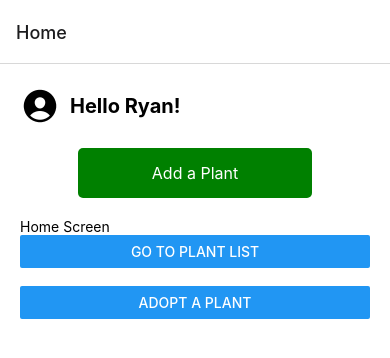
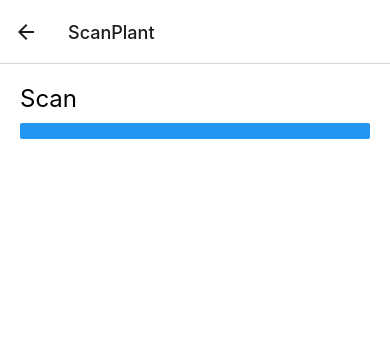
Before and after one commit to sebastian-axell/argyle-garden, a React Native app: screen /ScanPlant in a window 390 px wide. Shown: the top 358 px of the page. Built offline with nearby package versions, Linux system fonts and the light colour scheme.

Commit message:
Changed homepage layout and added scan a plant page

```diff
--- a/app/App.js
+++ b/app/App.js
@@ -6,6 +6,7 @@ import { createStackNavigator } from '@react-navigation/stack';
 import HomeScreen from './HomeScreen';
 import PlantList from './PlantList';
 import AdoptPlant from './AdoptPlant';
+import ScanPlant from './ScanPlant';
 
 const Stack = createStackNavigator();
 
@@ -16,7 +17,7 @@ export default function App() {
         <Stack.Screen name="Home" component={HomeScreen} />
         <Stack.Screen name="PlantList" component={PlantList} />
         <Stack.Screen name="AdoptPlant" component={AdoptPlant} />
-        {/* <Stack.Screen name="ScanPlant" component={ScanPlant} /> */}
+        <Stack.Screen name="ScanPlant" component={ScanPlant} />
 
 
       </Stack.Navigator>
--- a/app/HomeScreen.js
+++ b/app/HomeScreen.js
@@ -14,18 +14,15 @@ const HomeScreen = ({ navigation }) => {
       <TouchableOpacity style={styles.addButton} onPress={() => navigation.navigate('PlantList')}>
         <Text style={styles.addButtonText}>Add a Plant</Text>
       </TouchableOpacity>
-      <Text style={styles.text}>Home Screen</Text>
-      <Button
-        title="Go to Plant List"
-        onPress={() => navigation.navigate('PlantList')}
-      />
-    &nbsp;
-      <Button
-        title="Adopt a plant"
-        onPress={() => navigation.navigate('AdoptPlant')}
-      />
 
-    </View>
+    <TouchableOpacity style={styles.addButton} onPress={() => navigation.navigate('AdoptPlant')}>
+        <Text style={styles.addButtonText}>Adopt a plant</Text>
+      </TouchableOpacity>
+
+    <TouchableOpacity style={styles.addButton} onPress={() => navigation.navigate('ScanPlant')}>
+    <Text style={styles.addButtonText}>Scan a plant</Text>
+    </TouchableOpacity>
+  </View>
   );
 };
 
--- a/app/ScanPlant.js
+++ b/app/ScanPlant.js
@@ -0,0 +1,47 @@
+import React, { useEffect, useState } from 'react';
+import { FlatList, Text, View, StyleSheet } from 'react-native';
+import { Button } from 'react-native-web';
+
+
+const ScanPlant = () => {
+  const [names, setNames] = useState([]);
+
+  useEffect(() => {
+  }, []);
+
+
+  const renderItem = ({ item }) => (
+    <View style={styles.item}>
+      <Text style={styles.name}>{item.name}</Text>
+    </View>
+  );
+
+  return (
+    <View style={styles.container}>
+      <Text style={styles.header}>Scan</Text>
+      <Button>Scan</Button>
+    </View>
+  );
+};
+
+const styles = StyleSheet.create({
+  container: {
+    flex: 1,
+    backgroundColor: '#fff',
+    padding: 20,
+  },
+  header: {
+    fontSize: 24,
+    marginBottom: 10,
+  },
+  item: {
+    padding: 10,
+    borderBottomWidth: 1,
+    borderBottomColor: '#ccc',
+  },
+  name: {
+    fontSize: 18,
+  },
+});
+
+export default ScanPlant;
```
